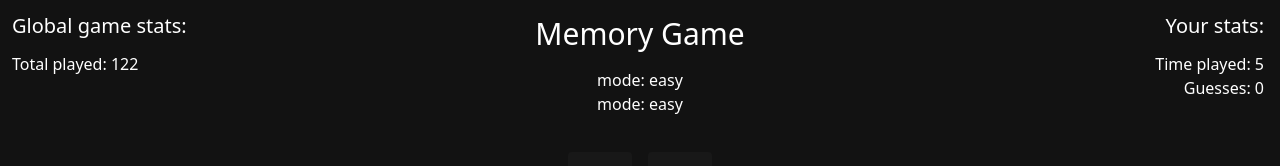
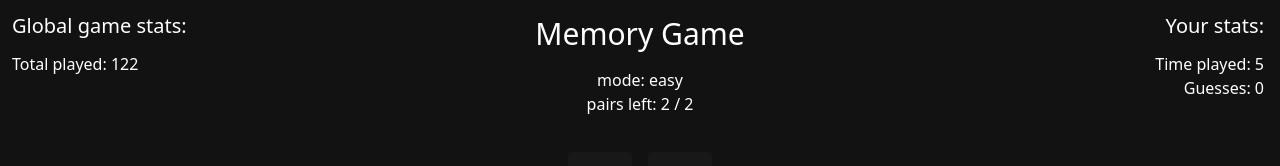
Before and after one commit to Valchy/memory-game, a Next.js app: page /game/1 in a window 1280 px wide. Shown: the top 166 px of the page. Built offline with nearby package versions, Linux system fonts and the light colour scheme.

Commit message:
xstate and game logic

```diff
--- a/pages/game/[difficulty].tsx
+++ b/pages/game/[difficulty].tsx
@@ -19,18 +19,7 @@ const gameMode = {
 };
 
 const Game = () => {
-	const [game, send] = useMachine(memoryGameMachine, {
-		// chosen_tile: (context, event) => {
-		// 	// if (context.tiles[event.index].active || context.tiles[event.index].guessed) return context.chosen_tile;
-		// 	console.log(context.chosen_tile === null && context.chosen_tile !== event.index);
-		// 	if (context.chosen_tile === null && context.chosen_tile !== event.index) return event.index;
-		// 	else return context.chosen_tile;
-		// },
-		// compare_tile: (context, event) => {
-		// 	if (context.compare_tile === null && context.compare_tile !== event.index) return event.index;
-		// 	else return context.compare_tile;
-		// },
-	});
+	const [game, send] = useMachine(memoryGameMachine);
 
 	useEffect(() => {
 		(() => {
@@ -44,9 +33,9 @@ const Game = () => {
 		})();
 	}, [send]);
 
-	const toggleTile = useCallback((index: number) => {
+	const toggleTile = useCallback((index: number): void => {
 		send({ type: 'TOGGLE_TILE', index });
-		send({ type: 'GUESS', index });
+		setTimeout(() => send({ type: 'GUESS' }), 1500);
 	}, []);
 
 	return (
@@ -55,10 +44,12 @@ const Game = () => {
 				animate={{ opacity: 1 }}
 				exit={{ opacity: 0 }}
 				style={{ marginBottom: game.matches('game_over') ? 48 : 16 }}
-				className="flex flex-col"
+				className="flex flex-col text-center"
 			>
 				<motion.span>mode: {gameMode.difficulty}</motion.span>
-				<motion.span>mode: {gameMode.difficulty}</motion.span>
+				<motion.span>
+					pairs left: {game.context.pairs_left} / {gameMode.tiles / 2}
+				</motion.span>
 			</motion.div>
 
 			{game.matches('game_over') ? (
@@ -88,8 +79,6 @@ interface TileProps {
 }
 
 const Tile = memo(({ tile, index, toggleTile }: TileProps) => {
-	console.log('rendered: ', tile.active);
-
 	const animations = {
 		spin: {
 			rotate: 360,
--- a/src/machines/memoryGameMachine.ts
+++ b/src/machines/memoryGameMachine.ts
@@ -1,5 +1,7 @@
 import { createMachine, assign } from 'xstate';
-import type { Context, CorrectGuessType } from '@mytypes';
+import type { Context, FIX_ME_PLS } from '@mytypes';
+
+const isActive = (context: Context, event: FIX_ME_PLS) => context.tiles[event.index].active || context.tiles[event.index].guessed;
 
 const memoryGameMachine = createMachine<Context>(
 	{
@@ -10,8 +12,9 @@ const memoryGameMachine = createMachine<Context>(
 			guesses: 0,
 			tiles: [],
 			pairs_left: 0,
-			chosen_tile: null,
-			compare_tile: null,
+			first_selected_tile: null,
+			second_selected_tile: null,
+			is_first_pick: true,
 		},
 		states: {
 			idle: {
@@ -34,6 +37,8 @@ const memoryGameMachine = createMachine<Context>(
 					TOGGLE_TILE: {
 						actions: assign({
 							tiles: (context, event) => {
+								if (isActive(context, event)) return context.tiles;
+
 								let shallowCopyContext = [...context.tiles];
 
 								shallowCopyContext[event.index] = {
@@ -43,12 +48,24 @@ const memoryGameMachine = createMachine<Context>(
 
 								return shallowCopyContext;
 							},
+							first_selected_tile: (context, event) => {
+								if (isActive(context, event) || !context.is_first_pick) return context.first_selected_tile;
+
+								return event.index;
+							},
+							second_selected_tile: (context, event) => {
+								if (isActive(context, event) || context.is_first_pick || context.first_selected_tile === event.index)
+									return context.second_selected_tile;
+
+								return event.index;
+							},
+							is_first_pick: (context) => !context.is_first_pick,
 						}),
 					},
 					GUESS: [
 						{
 							cond: {
-								type: 'correctGuess',
+								type: 'shouldGuess',
 								checkForMatch: true,
 								checkForLastPair: true,
 							},
@@ -57,7 +74,7 @@ const memoryGameMachine = createMachine<Context>(
 						},
 						{
 							cond: {
-								type: 'correctGuess',
+								type: 'shouldGuess',
 								checkForMatch: true,
 								checkForLastPair: false,
 							},
@@ -65,7 +82,7 @@ const memoryGameMachine = createMachine<Context>(
 						},
 						{
 							cond: {
-								type: 'correctGuess',
+								type: 'shouldGuess',
 								checkForMatch: false,
 								checkForLastPair: false,
 							},
@@ -98,12 +115,48 @@ const memoryGameMachine = createMachine<Context>(
 				pairs_left: (context) => 0,
 			}),
 			DO_GUESS: assign({
-				chosen_tile: (context) => null,
-				compare_tile: (context) => null,
+				first_selected_tile: (context) => null,
+				second_selected_tile: (context) => null,
 				guesses: (context) => context.guesses + 1,
+				tiles: (context, event) => {
+					if (context.first_selected_tile === null || context.second_selected_tile === null) return context.tiles;
+					let shallowCopyContext = [...context.tiles];
+
+					// Remove chosen tile active state
+					shallowCopyContext[context.first_selected_tile] = {
+						...shallowCopyContext[context.first_selected_tile],
+						active: false,
+					};
+
+					// Remove compare tile active state
+					shallowCopyContext[context.second_selected_tile] = {
+						...shallowCopyContext[context.second_selected_tile],
+						active: false,
+					};
+
+					return shallowCopyContext;
+				},
 			}),
 			CORRECT_GUESS: assign({
 				pairs_left: (context) => context.pairs_left - 1,
+				tiles: (context, event) => {
+					if (context.first_selected_tile === null || context.second_selected_tile === null) return context.tiles;
+					let shallowCopyContext = [...context.tiles];
+
+					// Make chosen tile to guessed state
+					shallowCopyContext[context.first_selected_tile] = {
+						...shallowCopyContext[context.first_selected_tile],
+						guessed: !shallowCopyContext[context.first_selected_tile].guessed,
+					};
+
+					// Make compare tile to guessed state
+					shallowCopyContext[context.second_selected_tile] = {
+						...shallowCopyContext[context.second_selected_tile],
+						guessed: !shallowCopyContext[context.second_selected_tile].guessed,
+					};
+
+					return shallowCopyContext;
+				},
 			}),
 			LOAD_GAME: assign({
 				tiles: (context, event) => event.tiles,
@@ -111,12 +164,20 @@ const memoryGameMachine = createMachine<Context>(
 			}),
 		},
 		guards: {
-			correctGuess: (context, event, { cond }: CorrectGuessType): boolean => {
-				console.log(context.chosen_tile, context.compare_tile);
-				if (cond.checkForMatch && context.chosen_tile != context.compare_tile) return false;
+			shouldGuess: (context, event, { cond }: FIX_ME_PLS): boolean => {
+				// Make sure both tiles have an index in them
+				if (context.first_selected_tile === null || context.second_selected_tile === null) return false;
+
+				// Get tile values for comparison
+				let firstTileVal = context.tiles[context.first_selected_tile];
+				let secondTileVal = context.tiles[context.second_selected_tile];
+
+				// Error handling for game end and correct guess
+				if (cond.checkForMatch && firstTileVal != secondTileVal) return false;
 				if (cond.checkForLastPair && context.pairs_left != 1) return false;
 
-				return context.chosen_tile !== null && context.compare_tile !== null && context.chosen_tile === context.compare_tile;
+				console.log('Guess allowed', cond.checkForMatch, context);
+				return true;
 			},
 		},
 	}
```
Also changed, not shown: src/types/index.ts (+5 -9 lines).
